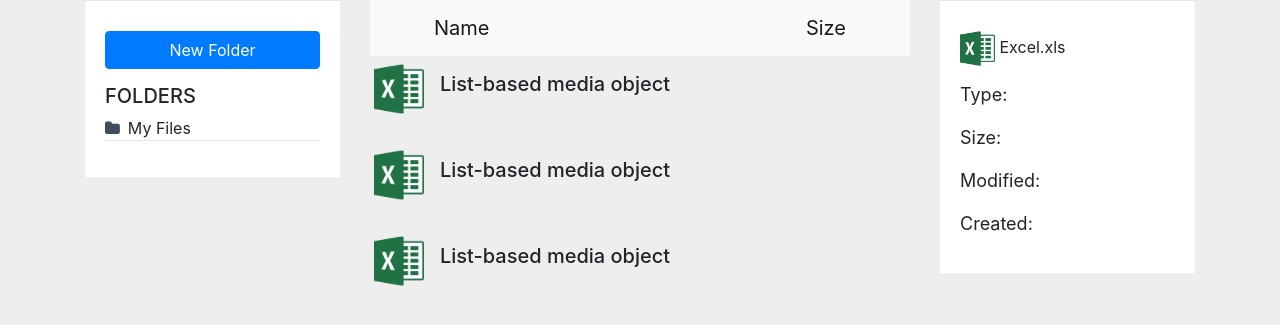
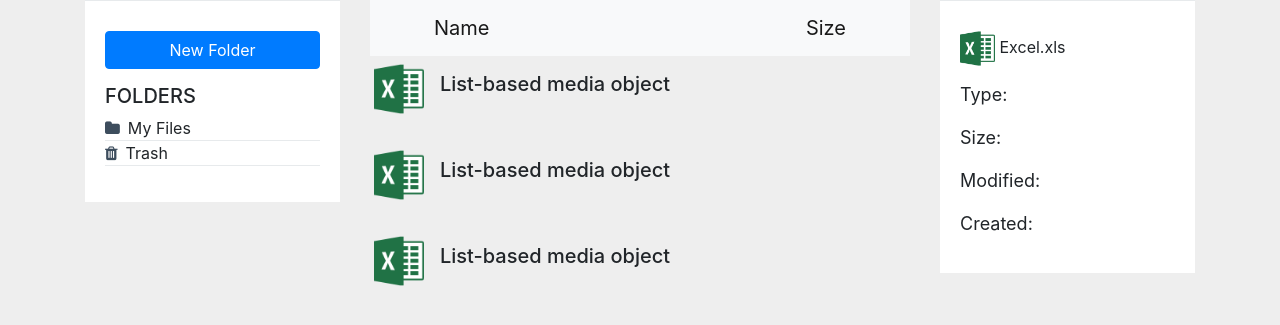
Before and after one commit to GuilhermeCarra/PHP-FileSystem-Explorer, a PHP site: page / in a window 1280 px wide. Shown: the part 86-411 px from the top of the page. Run offline with PHP 8.4, Linux system fonts and the light colour scheme; some libraries are stand-ins or nearby versions.

Commit message:
trash folder

```diff
--- a/assets/style/style.css
+++ b/assets/style/style.css
@@ -22,6 +22,7 @@
 .folder-list li {
   border-bottom: 1px solid #e7eaec;
   display: block;
+  cursor: pointer;
 }
 .folder-list li i {
   margin-right: 8px;
--- a/index.php
+++ b/index.php
@@ -37,6 +37,7 @@
                             <h5>Folders</h5>
                             <ul class="folder-list" style="padding: 0">
                                 <li id="root"><i class="fa fa-folder"></i>My Files</li>
+                                <li id="delete"><i class="fa fa-trash"></i>Trash</li>
                             </ul>
                             <div class="clearfix"></div>
                         </div>
```
